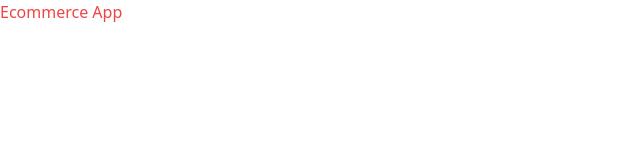
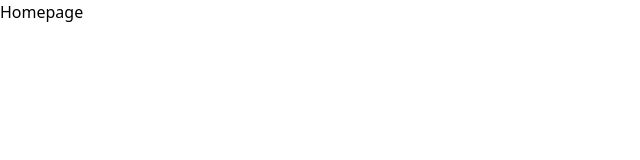
Before and after one commit to hiteshmeta85/ecommerce-web, a Next.js app: page / in a window 1280 px wide. Shown: the top 160 px of the page, without its empty margins (0-640 px from the left). Built offline with nearby package versions, Linux system fonts and the light colour scheme.

Commit message:
Add Layout Component

```diff
--- /dev/null
+++ b/components/Layout.tsx
@@ -0,0 +1,27 @@
+import React from 'react';
+import Head from "next/head";
+
+interface Layout {
+  pageTitle?: string;
+  children: React.ReactNode;
+}
+
+function Layout(props: Layout) {
+  const {pageTitle, children} = props
+
+  return (
+    <div>
+      <Head>
+        <title>{pageTitle || 'Ecommerce App'}</title>
+        <meta name="description" content="Ecommerce App created with Next.js and Tailwind" />
+        <link rel="icon" href="/favicon.ico" />
+      </Head>
+
+      <div>
+        {children}
+      </div>
+    </div>
+  );
+}
+
+export default Layout;
--- a/pages/index.tsx
+++ b/pages/index.tsx
@@ -1,15 +1,11 @@
-import Head from 'next/head'
+import Layout from "../components/Layout";
 
 export default function Home() {
   return (
-    <div>
-      <Head>
-        <title>Create Next App</title>
-        <meta name="description" content="Generated by create next app" />
-        <link rel="icon" href="/favicon.ico" />
-      </Head>
-
-      <p className="text-red-500">Ecommerce App</p>
-    </div>
+    <Layout pageTitle={'Homepage'}>
+      <div>
+        Homepage
+      </div>
+    </Layout>
   )
 }
```
Also changed, not shown: 1 other file (tests, documents, lock files or other folders).
